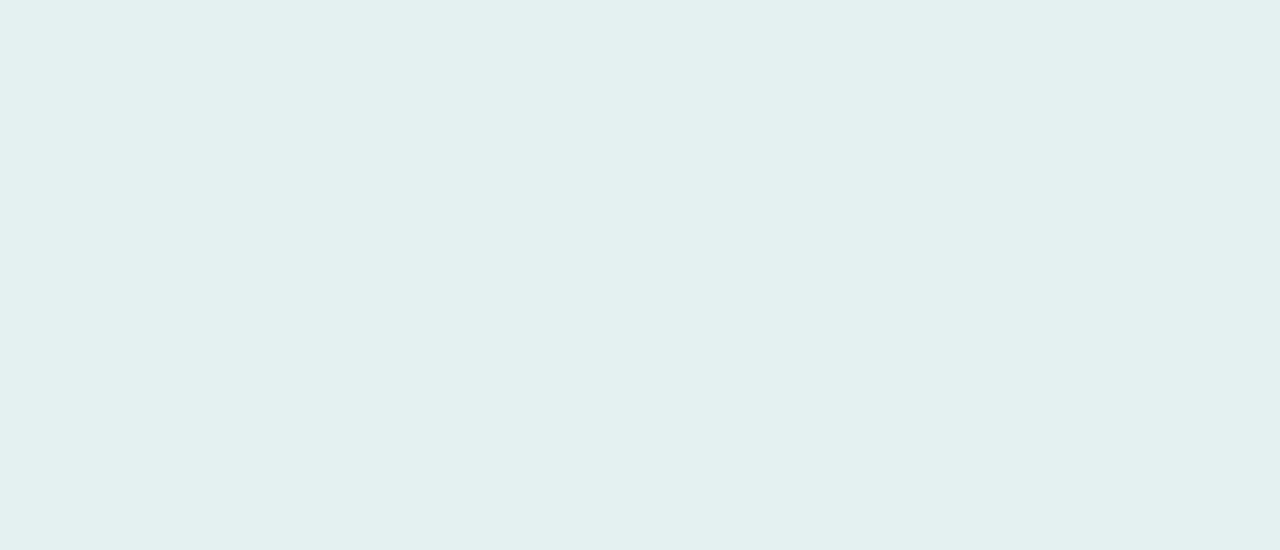
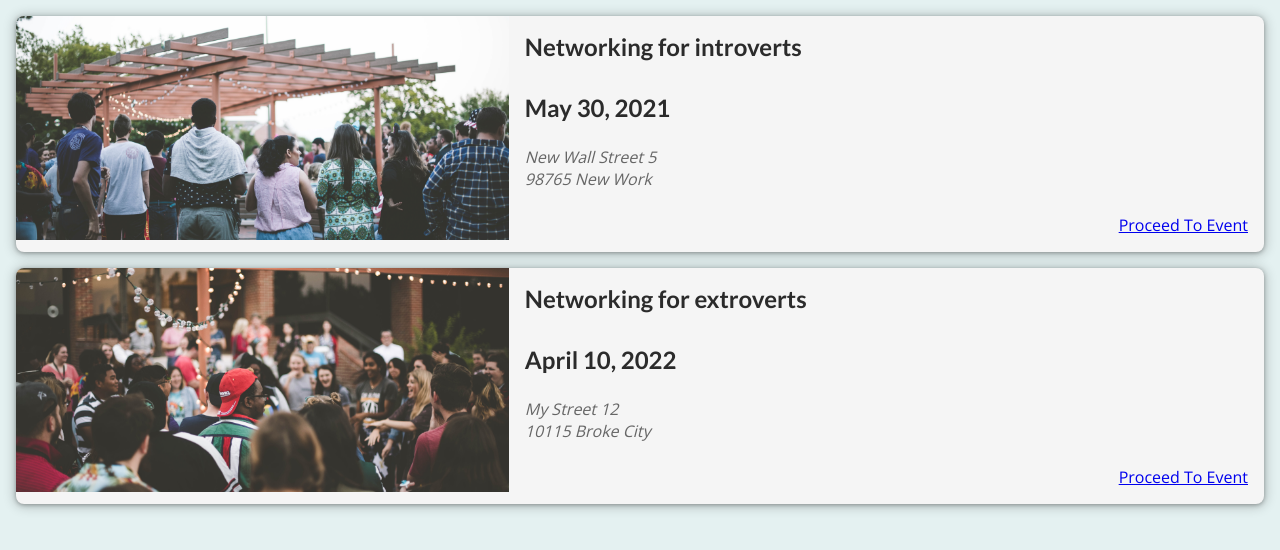
Before and after one commit to chisomije92/Events-web-app, a Next.js app: page / in a window 1280 px wide. Shown: the top 550 px of the page. Built offline with nearby package versions, Linux system fonts and the light colour scheme.

Commit message:
add events components and styles

```diff
--- /dev/null
+++ b/components/events/event-item.js
@@ -0,0 +1,35 @@
+import Link from "next/link";
+import classes from "./event-item.module.css";
+const EventItem = (props) => {
+  const { title, image, date, location, id } = props;
+  const parsedDate = new Date(date).toLocaleDateString("en-US", {
+    day: "numeric",
+    month: "long",
+    year: "numeric",
+  });
+  const address = location.replace(", ", `\n`);
+  const goToLink = `/events/${id}`;
+
+  return (
+    <li className={classes.item}>
+      <img src={"/" + image} alt={title} />
+      <div className={classes.content}>
+        <div className={classes.summary}>
+          <h2>{title}</h2>
+          <div className={classes.date}>
+            <h2>{parsedDate}</h2>
+          </div>
+          <div className={classes.address}>
+            <address>{address}</address>{" "}
+          </div>
+        </div>
+
+        <div className={classes.actions}>
+          <Link href={goToLink}>Proceed To Event</Link>
+        </div>
+      </div>
+    </li>
+  );
+};
+
+export default EventItem;
--- /dev/null
+++ b/components/events/event-item.module.css
@@ -0,0 +1,103 @@
+.item {
+  box-shadow: 0 1px 4px rgba(0, 0, 0, 0.3), 0 1px 12px 2px rgba(0, 0, 0, 0.2);
+  border-radius: 8px;
+  overflow: hidden;
+  background-color: whitesmoke;
+  margin: 1rem;
+  display: flex;
+  flex-direction: column;
+  gap: 1rem;
+}
+
+.item img {
+  width: 100%;
+  object-fit: cover;
+  height: 10rem;
+}
+
+.content {
+  width: 100%;
+  padding: 0 1rem;
+  text-align: center;
+}
+
+.content h2 {
+  margin: 0.5rem 0;
+}
+
+.date,
+.address {
+  display: flex;
+  gap: 0.5rem;
+  align-items: center;
+}
+
+.date svg,
+.address svg {
+  width: 1.25rem;
+  height: 1.25rem;
+  color: #666666;
+}
+
+.content time {
+  color: #666666;
+  font-weight: bold;
+}
+
+.content address {
+  margin: 0.5rem 0;
+  color: #666666;
+  white-space: pre;
+}
+
+.actions {
+  display: flex;
+  flex-direction: column;
+  padding: 1rem;
+}
+
+.actions a {
+  display: block;
+}
+
+.actions a span {
+  vertical-align: middle;
+}
+
+.icon {
+  margin-left: 0.5rem;
+  display: inline-flex;
+  justify-content: center;
+  align-items: center;
+}
+
+.icon svg {
+  width: 1.25rem;
+  height: 1.25rem;
+}
+
+@media (min-width: 768px) {
+  .item {
+    flex-direction: row;
+  }
+
+  .item img {
+    width: 40%;
+    height: 14rem;
+  }
+
+  .content {
+    width: 60%;
+    padding: 0;
+    text-align: left;
+  }
+
+  .content h2 {
+    margin: 1rem 0;
+  }
+
+  .actions {
+    flex-direction: row;
+    justify-content: flex-end;
+  }
+}
--- a/components/events/event-list.js
+++ b/components/events/event-list.js
@@ -1 +1,22 @@
-const EventList = (props) => {};
+import EventItem from "./event-item";
+import classes from "./event-list.module.css";
+
+const EventList = (props) => {
+  const { items } = props;
+  return (
+    <ul className={classes.item}>
+      {items.map((event) => (
+        <EventItem
+          key={event.id}
+          id={event.id}
+          title={event.title}
+          date={event.date}
+          location={event.location}
+          image={event.image}
+        />
+      ))}
+    </ul>
+  );
+};
+
+export default EventList;
--- /dev/null
+++ b/components/events/event-list.module.css
@@ -0,0 +1,5 @@
+.list {
+  width: 90%;
+  max-width: 40rem;
+  margin: 5rem auto;
+}
--- a/pages/index.js
+++ b/pages/index.js
@@ -1,10 +1,11 @@
 import { getFeaturedEvents } from "../dummy-data";
+import EventList from "../components/events/event-list";
 
 const HomePage = () => {
   const featuredEvents = getFeaturedEvents();
   return (
     <div>
-      <ul></ul>
+      <EventList items={featuredEvents} />
     </div>
   );
 };
```
Also changed, not shown: public/images/extrovert-event.jpg (renamed from public/images/extrovert-network.jpg), public/images/introvert-event.jpg (renamed from public/images/introvert-network.jpg).
